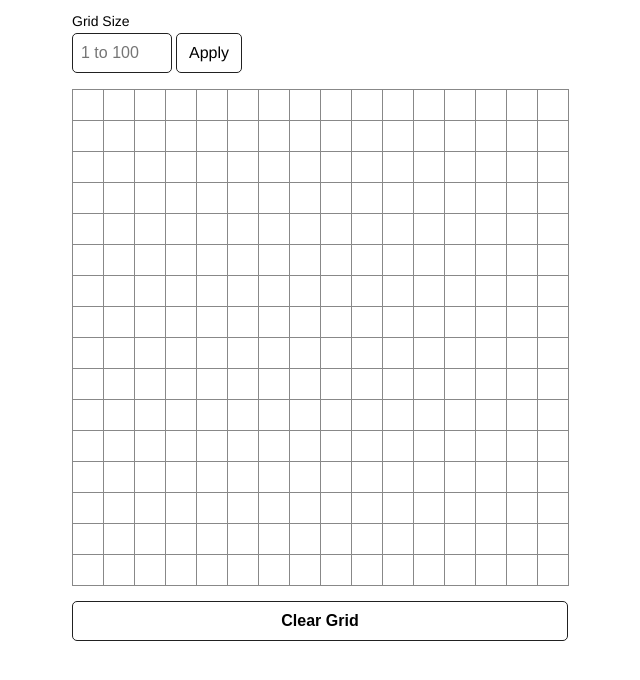
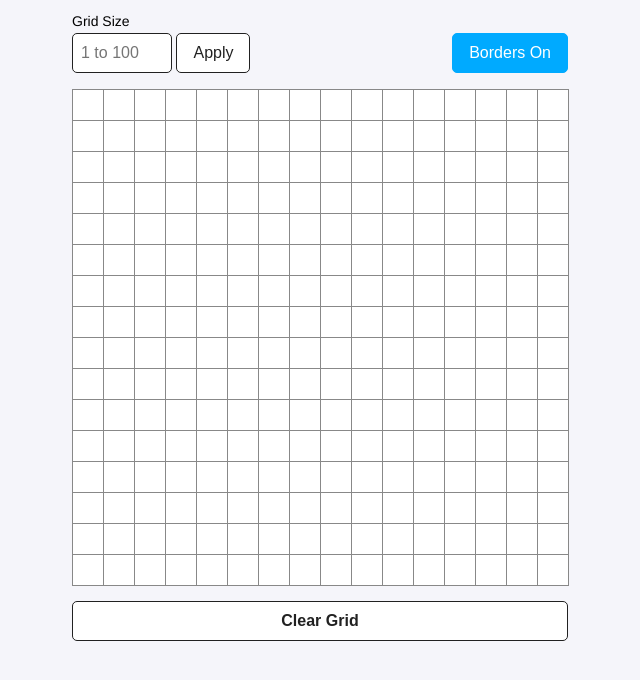
Before and after one commit to loprog/etch-a-sketch, a plain HTML site: page index.html in a window 1280 px wide. Shown: the part 74-754 px from the top of the page, without its empty margins (320-960 px from the left). Drawn offline with Linux system fonts and the light colour scheme; a web font is replaced by a local one.

Commit message:
Add border button

```diff
--- a/index.html
+++ b/index.html
@@ -16,6 +16,7 @@
         <p class="label"> Grid Size </p>
         <input type="number" max="100" min="1" placeholder="1 to 100" id="gridSize">
         <button id="applyGridSize"> Apply </button>
+        <button onclick="toggleBorder()" id="toggleBorder" class="activeBtn"> Borders On </button>
     </div>
 
     <div id="container"></div>
--- a/script.js
+++ b/script.js
@@ -46,3 +46,18 @@ function clearAll() {
         clickCount = 0;
     })
 }
+
+const toggleBorderBtn = document.querySelector('#toggleBorder');
+function toggleBorder() {
+    allDivs.forEach((div) => {
+        div.classList.toggle('borderOff')
+    });
+
+    toggleBorderBtn.classList.toggle('activeBtn');
+
+    if (toggleBorderBtn.textContent.includes('On')) {
+        toggleBorderBtn.textContent = 'Borders Off';
+    } else {
+        toggleBorderBtn.textContent = 'Borders On';
+    }
+}
--- a/style.css
+++ b/style.css
@@ -3,6 +3,8 @@
 body {
     margin: 0;
     padding: 0;
+    font-family: 'Helvetica', 'sans-serif';
+    background-color: #f5f5fa;
 }
 
 .row {
@@ -27,6 +29,7 @@ body {
     grid-template-columns: repeat(16, 31px);
     width: 496px;
     height: 496px;
+    background-color: white;
 }
 
 h1 {
@@ -37,7 +40,6 @@ h1 {
 }
 
 .label {
-    font-family: 'Helvetica';
     font-size: 0.875rem;
     margin: 0 0 4px 0;
 }
@@ -53,30 +55,38 @@ h1 {
     width: 100px;
 }
 
-#applyGridSize {
+button {
     box-sizing: border-box;
     height: 40px;
     border-radius: 5px;
     border: 1px solid #212121;
     background-color: #ffffff;
+    color: #212121;
     font-size: 1rem;
-    padding: 4px 12px;
-    font-family: 'Helvetica';
+    padding: 4px 16px;
 }
 
 #clearBtn {
-    padding: 10px 20px;
     margin-top: 16px;
-    border-radius: 5px;
-    color: black;
-    border: 1px solid #212121;
-    font-size: 1rem;
     font-weight: 600;
-    background-color: #fff;
-    box-sizing: border-box;
 }
 
-#clearBtn:hover, #applyGridSize:hover {
+#toggleBorder {
+    float: right;
+}
+
+button:hover {
     background-color: #212121;
     color: white;
+    border: 1px solid #212121;
 }
+
+.activeBtn {
+    background-color: #00aaff;
+    color: white;
+    border: 1px solid #00aaff;
+}
+
+.borderOff {
+    border: 1px solid transparent;
+}
```
